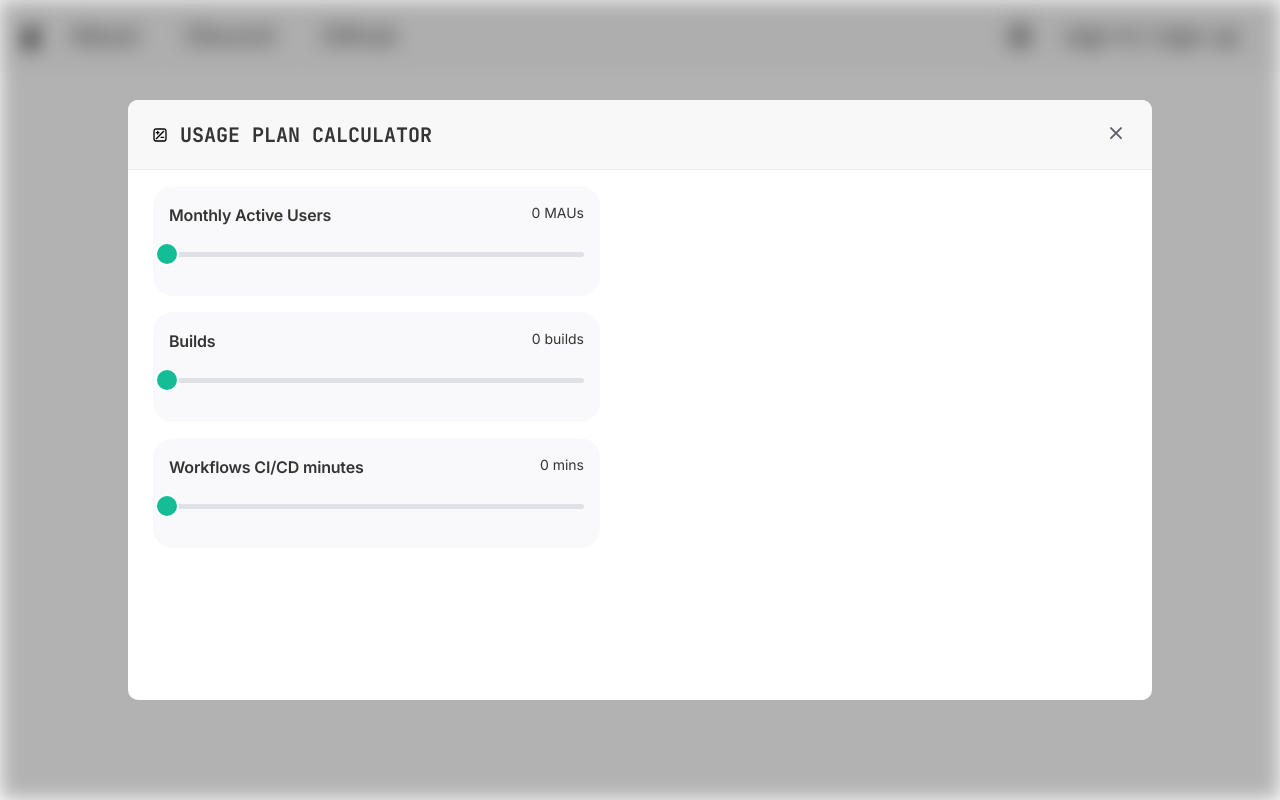
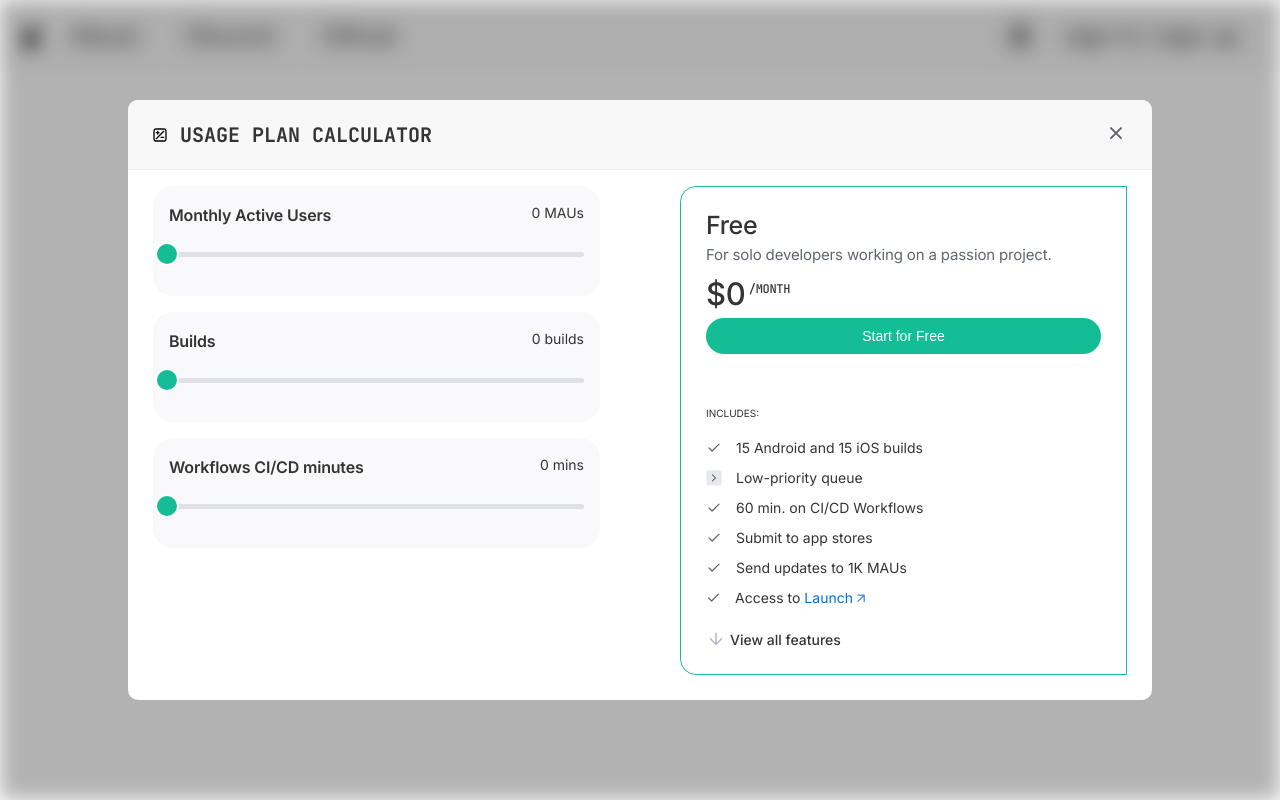
Before and after one commit to uuuuuwwwwwuuuuu/PeerAi, a React (Create React App) app: page / in a window 1280 px wide. Built offline with nearby package versions, Linux system fonts and the light colour scheme.

Commit message:
feat: plans

```diff
--- a/src/components/CalcModal/CalcModal.tsx
+++ b/src/components/CalcModal/CalcModal.tsx
@@ -1,6 +1,7 @@
 import { FC, useEffect, useState } from "react";
 import styled from "styled-components";
 import CalcModalProgress, { unitTypes } from "./CalcModalProgress";
+import PriceCard from "../main/PriceCard/PriceCard";
 
 const ModalWindow = styled.div`
     position: fixed;
@@ -87,12 +88,85 @@ const MainRightElements = styled.section`
     width: 100%;
 `;
 
+type Plans = 'free' | 'starter' | 'production' | 'enterprise'
+
+const renderPriceCard = (plan: Plans) => {
+    switch (plan) {
+        case 'free':
+            return (
+                <PriceCard
+                    title='Free'
+                    info='For solo developers working on a passion project.'
+                    price={0}
+                    options={[
+                        '15 Android and 15 iOS builds',
+                        'Low-priority queue',
+                        '60 min. on CI/CD Workflows',
+                        'Submit to app stores',
+                        'Send updates to 1K MAUs',
+                    ]}
+                    border='left'
+                    size='small'
+                />
+            );
+        case 'starter':
+            return (
+                <PriceCard
+                    title='Starter'
+                    info='For developers ready to launch real-world apps.'
+                    price={19}
+                    options={[
+                        '145 of builds',
+                        'High-priority queue',
+                        'Access to large workers',
+                        'Send updates to 3K MAUs',
+                    ]}
+                    border='none'
+                    size='small'
+                />
+            );
+        case 'production':
+            return (
+                <PriceCard
+                    title='Production'
+                    info='For teams building and distributing production apps.'
+                    price={199}
+                    options={[
+                        '225 builds',
+                        '2 included concurrencies',
+                        'Send updates to 50K MAUs',
+                        'Priority support',
+                        'Single sign-on (SSO)',
+                    ]}
+                    border='none'
+                    size='small'
+                />
+            );
+        case 'enterprise':
+            return (
+                <PriceCard
+                    title='Enterprise'
+                    info='For apps with scale, security, and compliance needs.'
+                    price={1999}
+                    options={[
+                        '1,000 of builds',
+                        '5 included concurrencies',
+                        'Send updates to 1M MAUs',
+                        'Slack and strategic support add-on available',
+                    ]}
+                    border='right'
+                    size='small'
+                />
+            );
+    }
+}
+
 const CalcModal: FC<IProps> = ({setIsVisibleCalcModal}) => {
     const [MAUsValue, setMAUsValue] = useState(0);
     const [buildsValue, setBuildsValue] = useState(0);
     const [minsValue, setMinsValue] = useState(0);
 
-    const [currentPlan, setCurrentPlan] = useState<'free' | 'starter' | 'production' | 'enterprise'>('free');
+    const [currentPlan, setCurrentPlan] = useState<Plans>('free');
 
     useEffect(() => {
         if (MAUsValue > 50000 || buildsValue > 225 || minsValue > 1000) {
@@ -142,7 +216,7 @@ const CalcModal: FC<IProps> = ({setIsVisibleCalcModal}) => {
                     </ProgressWrapper>
                 </MainLeftElements>
                 <MainRightElements>
-
+                    {renderPriceCard(currentPlan)}
                 </MainRightElements>
             </ModalMain>
         </ModalWindow>
--- a/src/components/main/Main.tsx
+++ b/src/components/main/Main.tsx
@@ -102,6 +102,7 @@ const Main: FC<IProps> = ({setIsVisibleCalcModal}) => {
                                 'Send updates to 1K MAUs',
                             ]}
                             border='left'
+                            size='big'
                         />
                         <PriceCard
                             title='Starter'
@@ -115,6 +116,7 @@ const Main: FC<IProps> = ({setIsVisibleCalcModal}) => {
                                 'Send updates to 1K MAUs',
                             ]}
                             border='none'
+                            size='big'
                         />
                         <PriceCard
                             title='Free'
@@ -128,6 +130,7 @@ const Main: FC<IProps> = ({setIsVisibleCalcModal}) => {
                                 'Send updates to 1K MAUs',
                             ]}
                             border='none'
+                            size='big'
                         />
                         <PriceCard
                             title='Free'
@@ -141,6 +144,7 @@ const Main: FC<IProps> = ({setIsVisibleCalcModal}) => {
                                 'Send updates to 1K MAUs',
                             ]}
                             border='right'
+                            size='big'
                         />
                     </section>
                 </div>
--- a/src/components/main/PriceCard/PriceCard.tsx
+++ b/src/components/main/PriceCard/PriceCard.tsx
@@ -10,7 +10,7 @@ const PriceArticle = styled.article<{$border: 'left' | 'right' | 'none', $size:
     flex-direction: column;
     align-items: flex-start;
     text-align: start;
-    height: ${({$size}) => $size == 'big' ? 640 : 489};
+    height: ${({$size}) => $size == 'big' ? 640 : 489}px;
     border-radius: ${({$border}) => {
         if ($border == 'left') {
             return '16px 0 0 16px'
@@ -49,6 +49,7 @@ interface IPrors {
     price: number;
     options: string[];
     border: 'left' | 'right' | 'none';
+    size: 'big' | 'small'
 }
 
 const PriceContainer = styled.div`
@@ -177,9 +178,9 @@ const LiElement: FC<{text: string}> = ({text}) => {
     )
 }
 
-const PriceCard: FC<IPrors> = ({title, info, price, options, border}) => {
+const PriceCard: FC<IPrors> = ({title, info, price, options, border, size}) => {
     return (
-        <PriceArticle $size="big" $border={border}>
+        <PriceArticle $size={size} $border={border}>
             <CardHeader>
                 <h2>{title}</h2>
                 <p>{info}</p>
```
